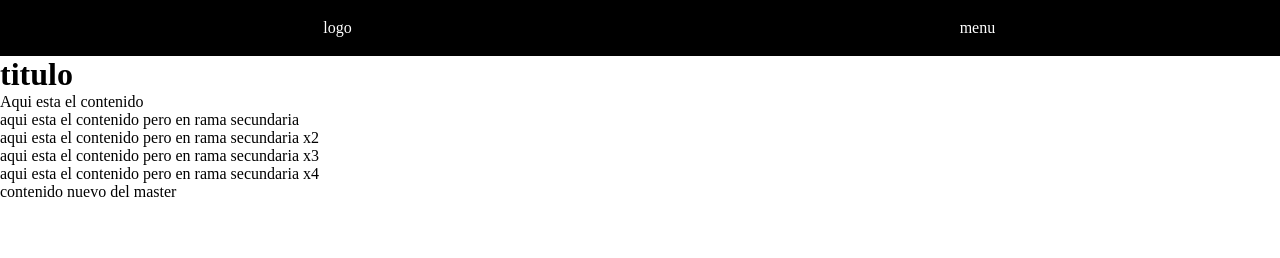
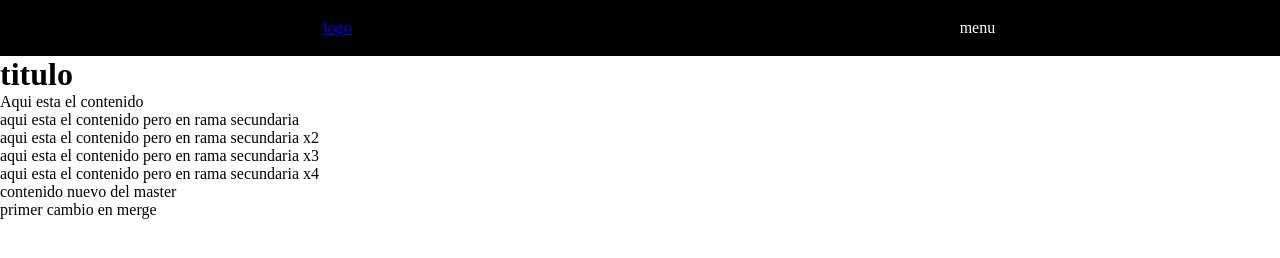
Before and after one commit to AntonioChagoya/curso-git-platzy, a plain HTML site: page proyecto.html in a window 1280 px wide. Shown: the top 258 px of the page. Drawn offline with Linux system fonts and the light colour scheme.

Commit message:
primer commit tras merge

```diff
--- a/proyecto.html
+++ b/proyecto.html
@@ -9,7 +9,7 @@
 <body>
 
     <header>
-        <div class="logo"><a>logo</a></div>
+        <div class="logo"><a href="#">logo</a></div>
         <div class="menu">menu</div>
     </header>
     <div class="contenido">
@@ -23,6 +23,6 @@
 
 
     <p>contenido nuevo del master</p>
-
+    <p>primer cambio en merge   </p>
 </body>
 </html>
```
